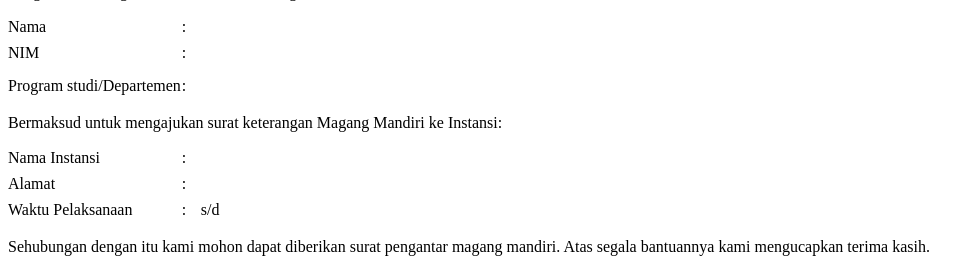
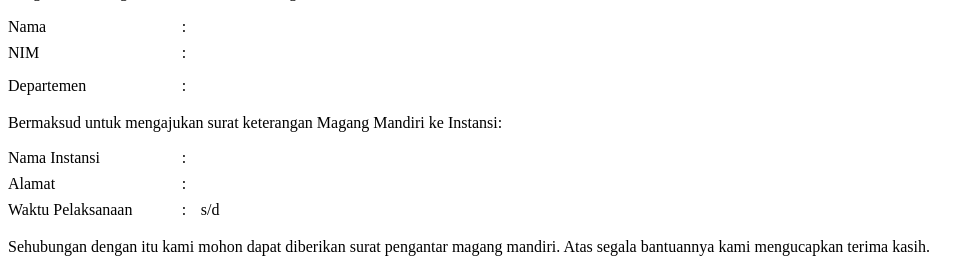
Before and after one commit to muhamadtegarputrapratama/BE-MAGANG, a Laravel app: template resources/views/surat/pengajuan.blade.php in a window 1280 px wide. Shown: the part 74-343 px from the top of the page, without its empty margins (0-980 px from the left). Run offline with Laravel 12, Linux system fonts and the light colour scheme; the template is opened without the code that fills it, so the values that code supplies are empty; parts of the project's set-up code (start-up, migrations or seed data) failed here and were passed over.

Commit message:
perbaiki tampilan isi

```diff
--- a/resources/views/surat/pengajuan.blade.php
+++ b/resources/views/surat/pengajuan.blade.php
@@ -215,7 +215,7 @@
         @endunless
 
         <tr>
-            <td class="label" style="padding-top: 8px;">Program studi/Departemen</td>
+            <td class="label" style="padding-top: 8px;">Departemen</td>
             <td class="titik" style="padding-top: 8px;">:</td>
             <td style="padding-top: 8px;">
                 <table class="daftar">
```
